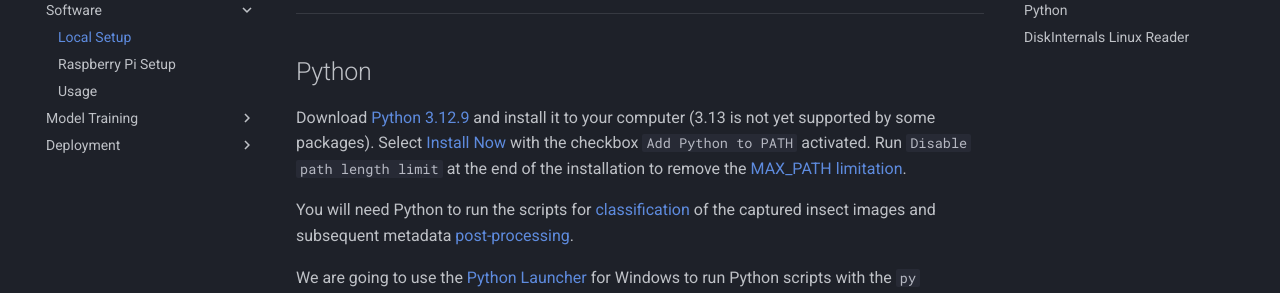
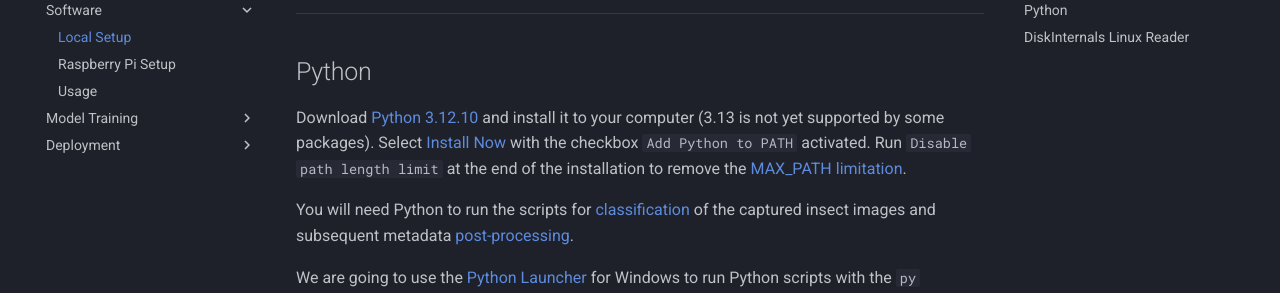
Before and after one commit to maxsitt/insect-detect-docs, an MkDocs documentation site: the page built from docs/software/localsetup.md, in a window 1280 px wide and 900 px high, scrolled down 472 px. Shown: the part 152-445 px from the top of the window. Built offline with MkDocs 1.6.1 and Material for MkDocs 9.7.7, drawn with Linux system fonts in a browser that asks for light colours; comment, search, counter and statistics services are not loaded.

Commit message:
Update localsetup.md
Install latest Python 3.12 version.

```diff
--- a/docs/software/localsetup.md
+++ b/docs/software/localsetup.md
@@ -34,7 +34,7 @@
 
 ## Python
 
-Download [Python 3.12.9](https://www.python.org/downloads/release/python-3129/){target=_blank}
+Download [Python 3.12.10](https://www.python.org/downloads/release/python-31210/){target=_blank}
 and install it to your computer (3.13 is not yet supported by some packages). Select
 [Install Now](https://docs.python.org/3.12/using/windows.html#the-full-installer){target=_blank}
 with the checkbox `Add Python to PATH` activated. Run `Disable path length limit`
```
